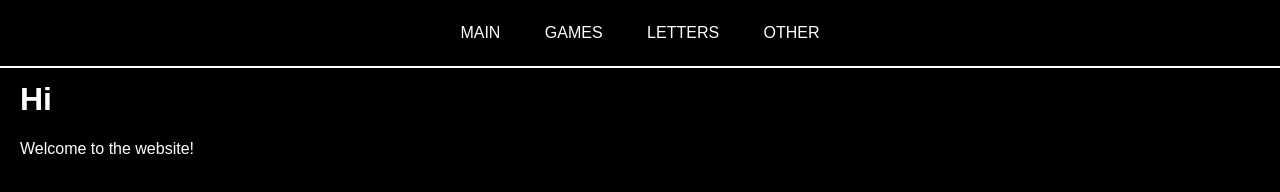
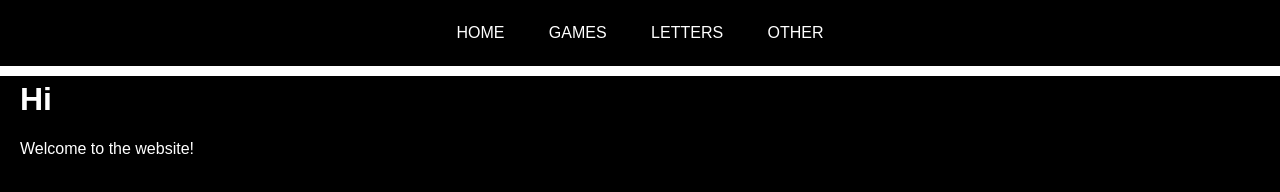
Before and after one commit to Firelyn/Firelyn.github.io, a plain HTML site: page index.html in a window 1280 px wide. Drawn offline with Linux system fonts and the light colour scheme; a web font is replaced by a local one.

Commit message:
Update index.html

```diff
--- a/index.html
+++ b/index.html
@@ -3,7 +3,7 @@
 <head>
     <meta charset="UTF-8">
     <meta name="viewport" content="width=device-width, initial-scale=1.0">
-    <title>Welcome</title>
+    <title>FIRELYN'S SHOWTIME</title>
     <style>
         @import url('https://fonts.googleapis.com/css2?family=Pixel+Operator+Mono+Bold&display=swap');
 
@@ -21,7 +21,7 @@
             color: white;
             text-align: center;
             padding: 10px 0;
-            border-bottom: 2px solid white; /* Outline */
+            border-bottom: 10px solid white; /* Outline */
             z-index: 1000;
         }
         .navbar a {
@@ -51,7 +51,7 @@
 </head>
 <body>
     <div class="navbar">
-        <a href="#main" id="main">main</a>
+        <a href="#home" id="home">home</a>
         <a href="#games" id="games">games</a>
         <a href="#letters" id="letters">letters</a>
         <a href="#other" id="other">other</a>
```
